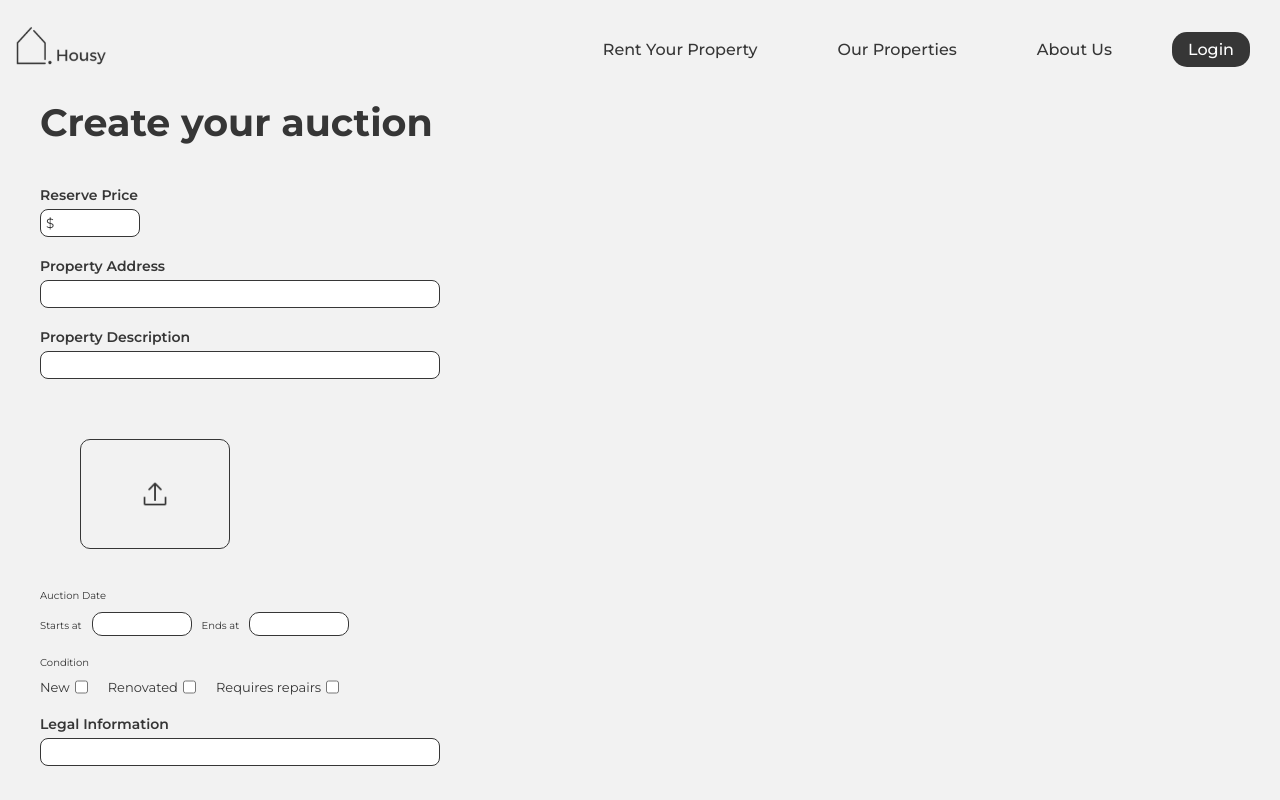
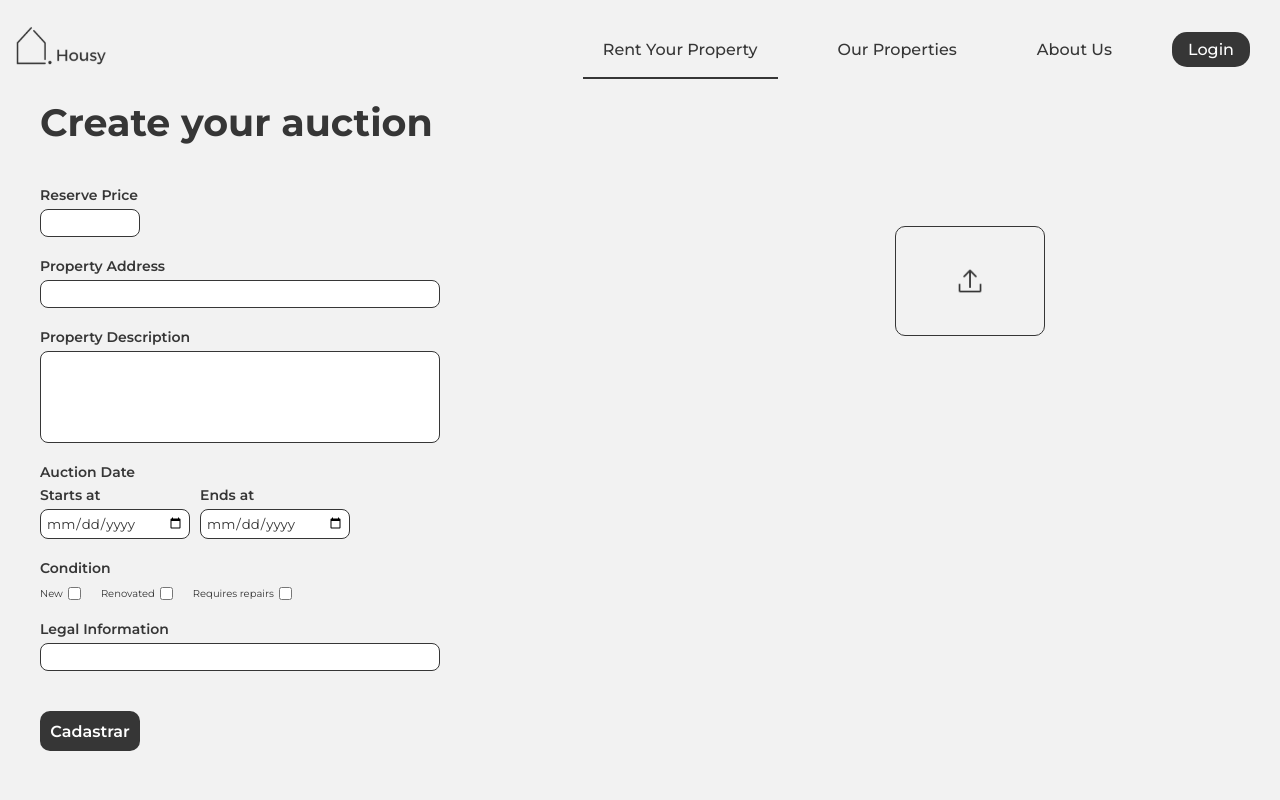
Before and after one commit to Alenkassemiro/Housy, a Next.js app in the folder frontend/: page /rentProperty in a window 1280 px wide. Built offline with nearby package versions, Linux system fonts and the light colour scheme.

Commit message:
rentProperty

```diff
--- a/frontend/src/components/Header/index.tsx
+++ b/frontend/src/components/Header/index.tsx
@@ -112,9 +112,9 @@ const Header = () => {
         <nav className={styles.nav}>
           <ul className={styles.stroke}>
             <li
-              className={router.pathname === '/quemSomos' ? styles.active : ''}
+              className={router.pathname === '/rentProperty' ? styles.active : ''}
             >
-              <Link href="/quemSomos">Rent Your Property</Link>
+              <Link href="/rentProperty">Rent Your Property</Link>
             </li>
             <li
               className={
--- a/frontend/src/pages/rentProperty.tsx
+++ b/frontend/src/pages/rentProperty.tsx
@@ -1,65 +1,121 @@
-import { FC } from "react";
-import PropertyCard from "@/components/PropertyCard";
+import { useState, FormEvent } from "react";
 
 import styles from "../styles/newAuction.module.scss";
 
-interface Props {
-  id: string;
-  picture: string;
-  address: {
-    street: string;
-    city: string;
-    state: string;
-    zip: string;
+const newAuction = () => {
+  const [reservePrice, setReservePrice] = useState(0);
+  const [propertyAddress, setPropertyAddress] = useState("");
+  const [propertyDescription, setPropertyDescription] = useState("");
+  const [auctionStartDate, setAuctionStartDate] = useState("");
+  const [auctionEndDate, setAuctionEndDate] = useState("");
+  const [condition, setCondition] = useState("");
+  const [legalInformation, setLegalInformation] = useState("");
+
+  const submitHandler = (e: FormEvent) => {
+    e.preventDefault();
+
+    const data = {
+      reservePrice,
+      propertyAddress,
+      propertyDescription,
+      auctionStartDate,
+      auctionEndDate,
+      condition,
+      legalInformation,
+    };
+
+    console.log(data);
   };
-}
 
-const newAuction: FC<Props> = ({ address, picture, id }: Props) => {
   return (
     <div className={styles.main}>
       <h1>Create your auction</h1>
-      <div className={styles.image}>
-        <div>
+      <div className={styles.content}>
+        <form
+          className={styles.form}
+          style={{ justifySelf: "flex-start" }}
+          onSubmit={submitHandler}
+        >
           <div className={styles.input}>
             <label>Reserve Price</label>
-            <input type="text" defaultValue={"$"} className={styles.price} />
+            <input
+              type="number"
+              className={styles.price}
+              onChange={(e) => setReservePrice(Number(e.target.value))}
+            />
           </div>
           <div className={styles.input}>
             <label>Property Address</label>
-            <input type="text" className={styles.address} />
+            <input
+              type="text"
+              className={styles.address}
+              onChange={(e) => setPropertyAddress(e.target.value)}
+            />
           </div>
           <div className={styles.input}>
             <label>Property Description</label>
-            <input type="text" className={styles.address} />
+            <textarea
+              rows={5}
+              className={styles.address}
+              onChange={(e) => setPropertyDescription(e.target.value)}
+            />
+          </div>
+          <div className={styles.dateContainer}>
+            <h3 className={styles.auctionDate}>Auction Date</h3>
+            <div className={styles.dateRow}>
+              <div className={styles.input}>
+                <label>Starts at</label>
+                <input
+                  type="date"
+                  className={styles.date}
+                  onChange={(e) => setAuctionStartDate(e.target.value)}
+                />
+              </div>
+              <div className={styles.input}>
+                <label>Ends at</label>
+                <input
+                  type="date"
+                  className={styles.date}
+                  onChange={(e) => setAuctionEndDate(e.target.value)}
+                />
+              </div>
+            </div>
+          </div>
+
+          <div>
+            <label className={styles.conditionContainerLabel}>Condition</label>
+            <div className={styles.checkboxState}>
+              <div className={styles.checkBoxField}>
+                <label htmlFor="new">New</label>
+                <input id="new" type="checkbox" />
+              </div>
+              <div className={styles.checkBoxField}>
+                <label htmlFor="renovated">Renovated</label>
+                <input type="checkbox" id="renovated" />
+              </div>
+              <div className={styles.checkBoxField}>
+                <label htmlFor="requiresRepairs">Requires repairs</label>
+                <input type="checkbox" id="requiresRepairs" />
+              </div>
+            </div>
+          </div>
+
+          <div className={styles.input}>
+            <label>Legal Information</label>
+            <input
+              type="text"
+              className={styles.legalInfo}
+              onChange={(e) => setLegalInformation(e.target.value)}
+            />
+          </div>
+
+          <button type="submit" className={styles.submitBtn}>Cadastrar</button>
+        </form>
+        <div className={styles.cardContainer}>
+          <div>
+            <img src="upload.png" alt="" className={styles.inputImage} />
           </div>
         </div>
-        <div>
-          <img src="upload.png" alt="" className={styles.inputImage} />
-        </div>
-      </div>
-      <label >Auction Date</label>
-      <div className={styles.inputDate}>
-        <div>
-        <label>Starts at</label>
-        <input type="text" className={styles.date} />
-        </div>
-        <div>
-        <label>Ends at</label>
-        <input type="text" className={styles.date} />
-        </div>
-      </div>
-      <label>Condition</label>
-      <div className={styles.checkboxState}>
-        <p>New</p>
-        <input type="checkbox" />
-        <p>Renovated</p>
-        <input type="checkbox" />
-        <p>Requires repairs</p>
-        <input type="checkbox" />
-      </div>
-      <div className={styles.input}>
-        <label>Legal Information</label>
-        <input type="text" className={styles.legalInfo} />
       </div>
     </div>
   );
--- a/frontend/src/styles/newAuction.module.scss
+++ b/frontend/src/styles/newAuction.module.scss
@@ -16,9 +16,6 @@
 
 .cardContainer {
   height: 100%;
-}
-
-.form {
 }
 
 .input {
@@ -46,13 +43,14 @@
     width: 400px;
   }
   .date {
-    width: 70px;
+    width: 150px;
   }
 
   .legalInfo {
     width: 400px;
   }
 }
+
 .dateContainer {
   h3 {
     font-size: 14px;
@@ -67,8 +65,6 @@
   align-items: center;
   gap: 1rem;
 }
-
-
 
 .checkboxState {
   display: flex;
@@ -115,3 +111,34 @@
   border: 1px solid var(--secondary);
   border-radius: 10px;
 }
+
+.conditionContainerLabel {
+  font-size: 14px;
+  font-weight: 600;
+  margin-bottom: 5px;
+}
+
+.checkBoxField{
+  display: flex;
+  align-items: center;
+  gap: 5px;
+}
+
+.submitBtn{
+  margin-top: 2rem;
+  margin-bottom: 2rem;
+  width: 100px;
+  height: 40px;
+  border-radius: 10px;
+  border: none;
+  background-color: var(--secondary);
+  color: var(--neutral-0);
+  font-size: 16px;
+  font-weight: 600;
+  cursor: pointer;
+  transition: 0.3s ease-in-out;
+
+  &:hover{
+    scale: 1.05;
+  }
+}
```
Also changed, not shown: frontend/src/pages/newAuction/[propertyId].tsx (+31 -22 lines).
